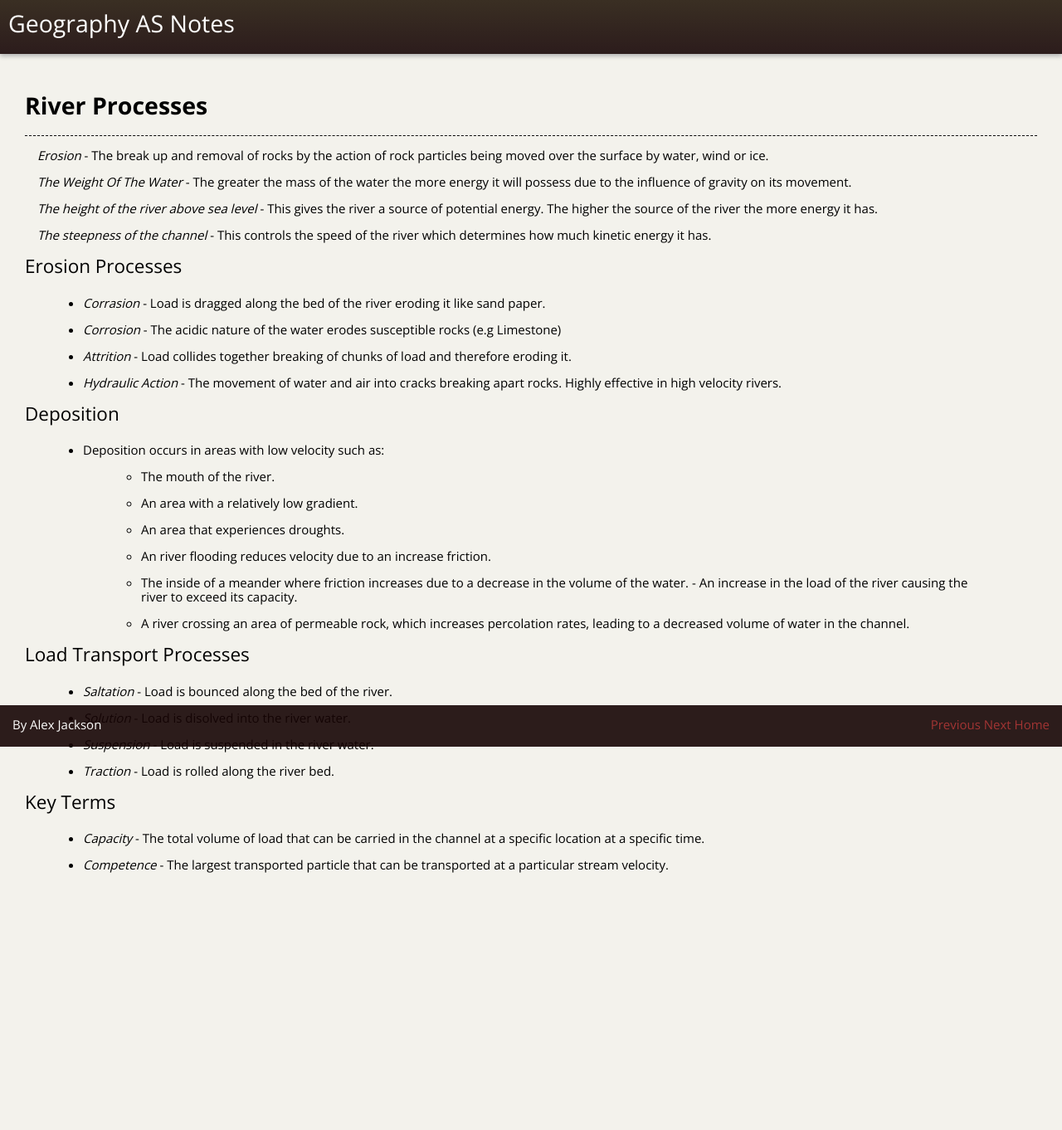
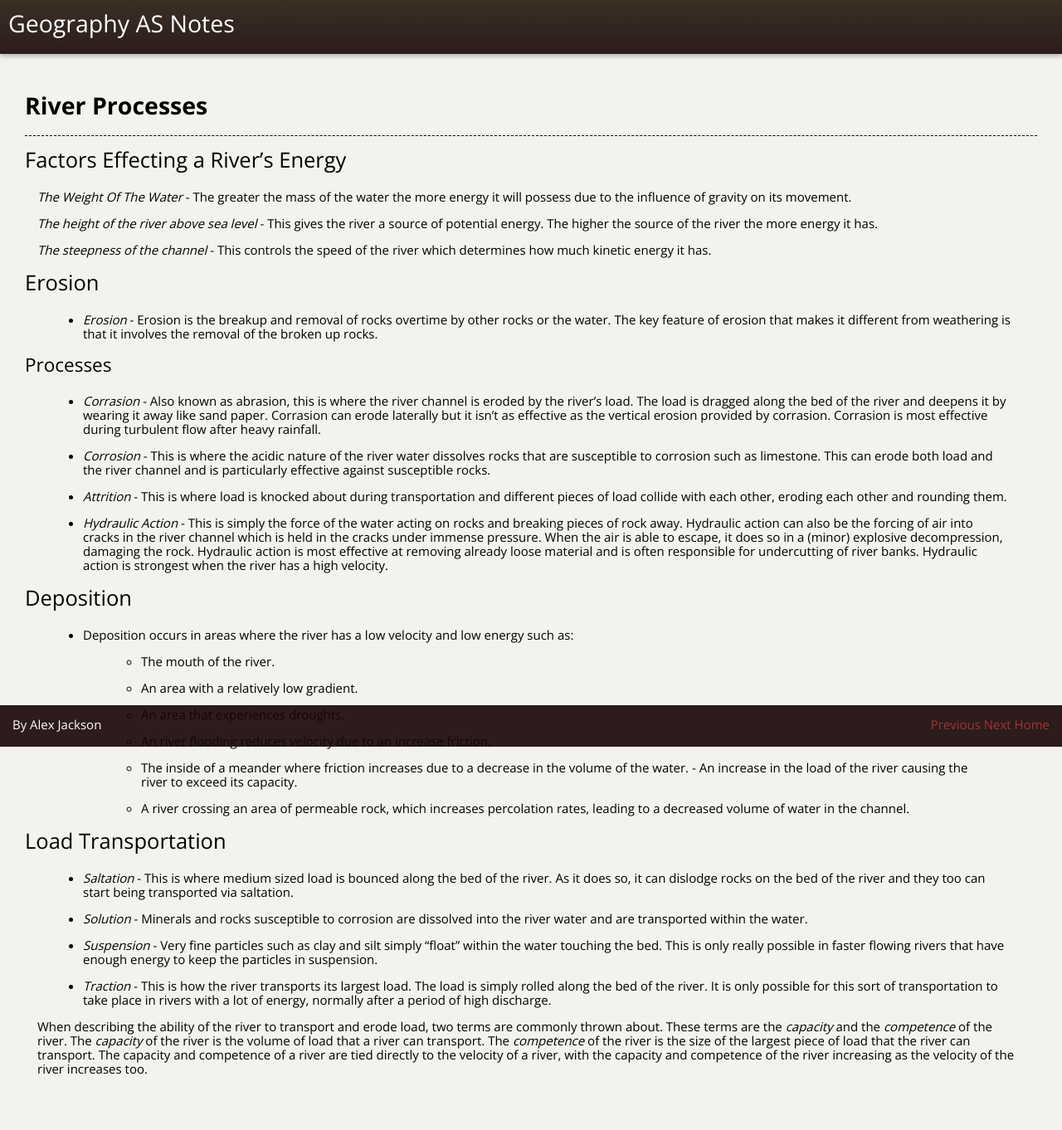
Before and after one commit to alexjohnj/geographyas, a Jekyll site: the page built from _posts/riversAndFlooding/2012-01-04-river-processes.md, in a window 1280 px wide. Shown: the whole page at 83% size. Built offline with Jekyll 4.4.1, drawn with Linux system fonts in a browser that asks for light colours; nearby versions of some CDN libraries; before the commit the page ends 1116 px from its top, so only the background shows below that.

Commit message:
Rewrote page about river processes to include some extra information and make some existing information a little clearer.

```diff
--- a/_posts/riversAndFlooding/2012-01-04-river-processes.md
+++ b/_posts/riversAndFlooding/2012-01-04-river-processes.md
@@ -2,10 +2,10 @@
 title: River Processes
 category: 'rivers'
 layout: page
-keywords: "river processes, erosion, deposition, trasportaion, saltation, solution, suspension, traction"
+keywords: "river processes, erosion, deposition, transportation, saltation, solution, suspension, traction"
 ---
 
-_Erosion_ - The break up and removal of rocks by the action of rock particles being moved over the surface by water, wind or ice.
+## Factors Effecting a River's Energy
 
 _The Weight Of The Water_ - The greater the mass of the water the more energy it will possess due to the influence of gravity on its movement.
 
@@ -13,16 +13,19 @@ _The height of the river above sea level_ - This gives the river a source of pot
 
 _The steepness of the channel_ - This controls the speed of the river which determines how much kinetic energy it has.
 
-### Erosion Processes
+## Erosion
 
-- _Corrasion_ - Load is dragged along the bed of the river eroding it like sand paper.
-- _Corrosion_ - The acidic nature of the water erodes susceptible rocks (e.g Limestone)
-- _Attrition_ - Load collides together breaking of chunks of load and therefore eroding it.
-- _Hydraulic Action_ - The movement of water and air into cracks breaking apart rocks. Highly effective in high velocity rivers.
+- _Erosion_ - Erosion is the breakup and removal of rocks overtime by other rocks or the water. The key feature of erosion that makes it different from weathering is that it involves the removal of the broken up rocks.
 
-### Deposition
+### Processes
+- _Corrasion_ - Also known as abrasion, this is where the river channel is eroded by the river's load. The load is dragged along the bed of the river and deepens it by wearing it away like sand paper. Corrasion can erode laterally but it isn't as effective as the vertical erosion provided by corrasion. Corrasion is most effective during turbulent flow after heavy rainfall.
+- _Corrosion_ - This is where the acidic nature of the river water dissolves rocks that are susceptible to corrosion such as limestone. This can erode both load and the river channel and is particularly effective against susceptible rocks.
+- _Attrition_ - This is where load is knocked about during transportation and different pieces of load collide with each other, eroding each other and rounding them.
+- _Hydraulic Action_ - This is simply the force of the water acting on rocks and breaking pieces of rock away. Hydraulic action can also be the forcing of air into cracks in the river channel which is held in the cracks under immense pressure. When the air is able to escape, it does so in a (minor) explosive decompression, damaging the rock. Hydraulic action is most effective at removing already loose material and is often responsible for undercutting of river banks. Hydraulic action is strongest when the river has a high velocity.
 
-- Deposition occurs in areas with low velocity such as:
+## Deposition
+
+- Deposition occurs in areas where the river has a low velocity and low energy such as:
 	- The mouth of the river.
 	- An area with a relatively low gradient.
 	- An area that experiences droughts.
@@ -31,14 +34,11 @@ _The steepness of the channel_ - This controls the speed of the river which dete
  	- An increase in the load of the river causing the river to exceed its capacity.
 	- A river crossing an area of permeable rock, which increases percolation rates, leading to a decreased volume of water in the channel.
 
-### Load Transport Processes
+## Load Transportation
 
-- _Saltation_ - Load is bounced along the bed of the river.
-- _Solution_ - Load is disolved into the river water.
-- _Suspension_ - Load is suspended in the river water.
-- _Traction_ - Load is rolled along the river bed.
+- _Saltation_ - This is where medium sized load is bounced along the bed of the river. As it does so, it can dislodge rocks on the bed of the river and they too can start being transported via saltation.
+- _Solution_ - Minerals and rocks susceptible to corrosion are dissolved into the river water and are transported within the water.
+- _Suspension_ - Very fine particles such as clay and silt simply “float” within the water touching the bed. This is only really possible in faster flowing rivers that have enough energy to keep the particles in suspension.
+- _Traction_ - This is how the river transports its largest load. The load is simply rolled along the bed of the river. It is only possible for this sort of transportation to take place in rivers with a lot of energy, normally after a period of high discharge.
 
-### Key Terms
-
-- _Capacity_ - The total volume of load that can be carried in the channel at a specific location at a specific time.
-- _Competence_ - The largest transported particle that can be transported at a particular stream velocity.
+When describing the ability of the river to transport and erode load, two terms are commonly thrown about. These terms are the *capacity* and the *competence* of the river. The *capacity* of the river is the volume of load that a river can transport. The *competence* of the river is the size of the largest piece of load that the river can transport. The capacity and competence of a river are tied directly to the velocity of a river, with the capacity and competence of the river increasing as the velocity of the river increases too.
```
